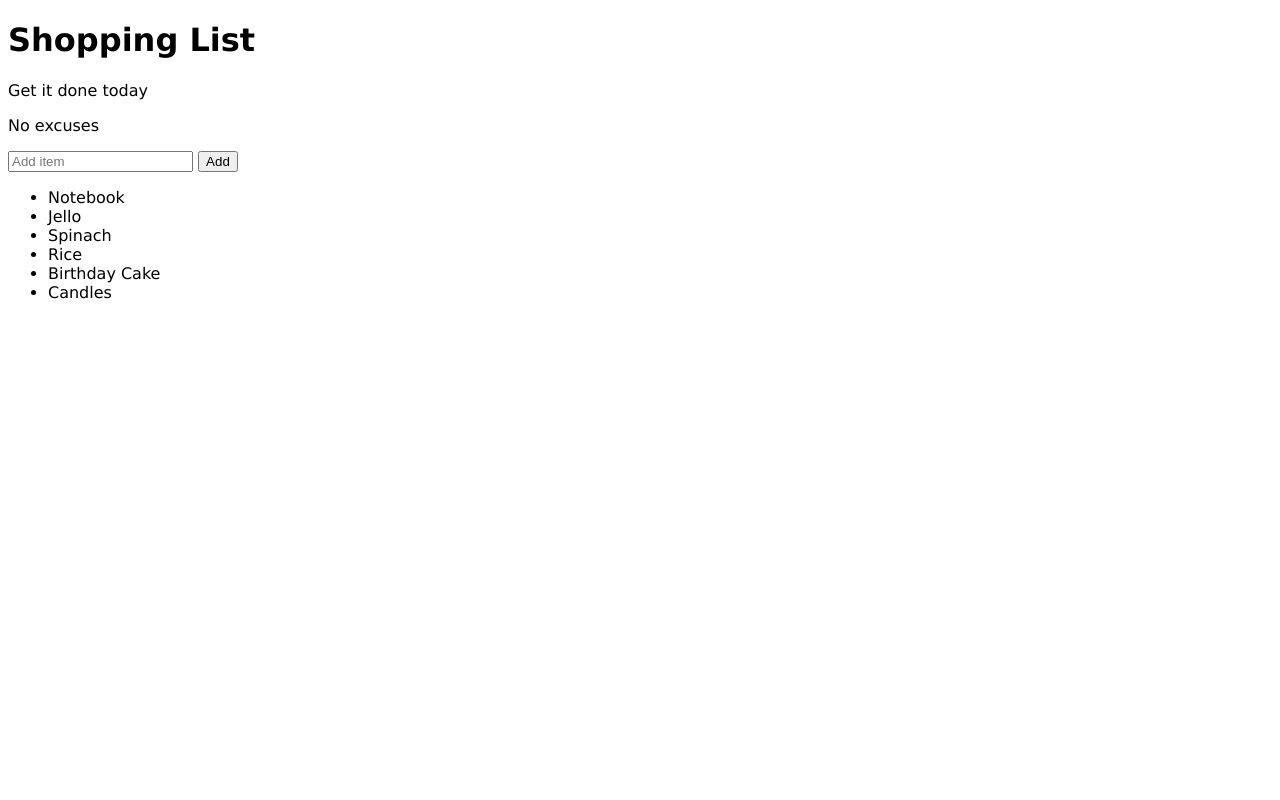
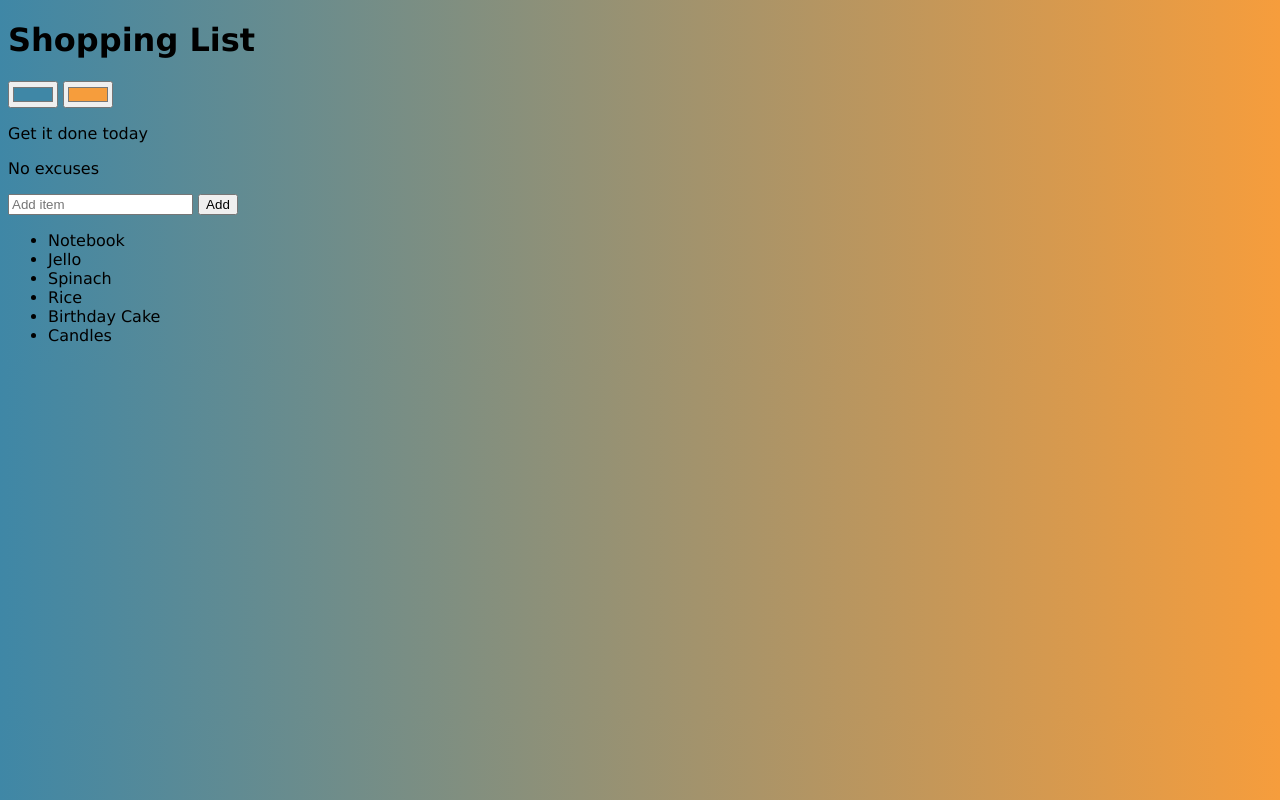
Before and after one commit to kangkyu/index-html, a plain HTML site: page index.html in a window 1280 px wide. Drawn offline with Linux system fonts and the light colour scheme.

Commit message:
color background with gradient

```diff
--- a/index.html
+++ b/index.html
@@ -4,8 +4,10 @@
   <title>Javascript + DOM</title>
   <link rel="stylesheet" type="text/css" href="style.css">
 </head>
-<body>
+<body id="gradient">
   <h1>Shopping List</h1>
+  <input oninput="setGradient()" type="color" name="color1" class="color1" value="#3f87a6">
+  <input oninput="setGradient()" type="color" name="color2" class="color2" value="#f69d3c">
   <p id="first">Get it done today</p>
   <p class="second">No excuses</p>
   <input type="text" name="todo-input" id="todo-add-field" placeholder="Add item">
--- a/script.js
+++ b/script.js
@@ -1,3 +1,24 @@
+var body = document.getElementById('gradient');
+// var randomColor = function() {
+//   return '#' + Math.random().toString(16).substring(2, 8);
+// }
+// body.style.background = "linear-gradient(to right, " + randomColor() + ", " + randomColor() + ")"
+
+var color1 = document.querySelector('.color1');
+var color2 = document.querySelector('.color2');
+
+function setGradient() {
+  body.style.background = "linear-gradient(to right, " + color1.value + ", " + color2.value + ")"
+}
+
+// color1.addEventListener('input', function() {
+//   setGradient();
+// });
+
+// color2.addEventListener('input', function() {
+//   setGradient();
+// });
+
 var addInput = document.getElementById('todo-add-field');
 var addButton = document.getElementById('todo-add-button');
 var ul = document.getElementsByTagName('ul')[0];
--- a/style.css
+++ b/style.css
@@ -1,3 +1,4 @@
 body {
   font-family: verdana;
+  background: linear-gradient(to right, #3f87a6, #f69d3c);
 }
```
